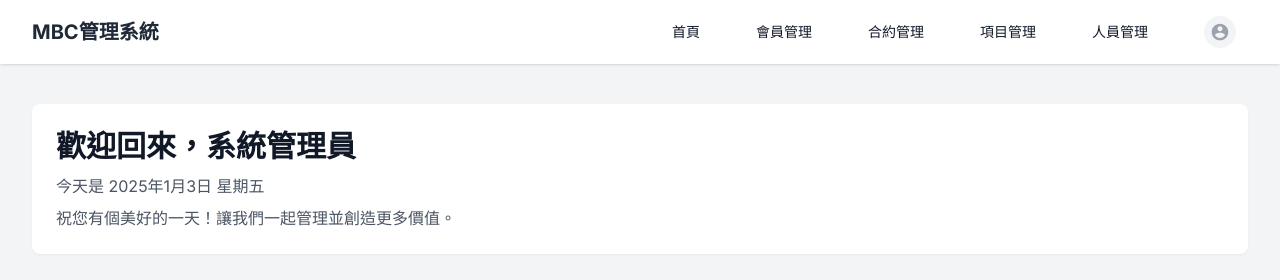
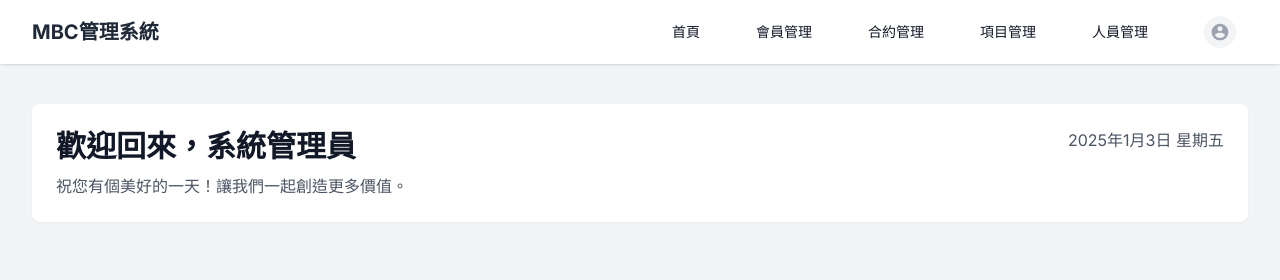
Before and after one commit to yyami731117tw/sum-crm, a Next.js app: page / in a window 1280 px wide. Shown: the top 280 px of the page. Built offline with nearby package versions, Linux system fonts and the light colour scheme; no server answers.

Commit message:
style: 調整首頁歡迎語和日期版位

```diff
--- a/pages/index.tsx
+++ b/pages/index.tsx
@@ -77,15 +77,21 @@ const IndexPage: NextPage = () => {
           <header>
             <div className="max-w-7xl mx-auto px-4 sm:px-6 lg:px-8">
               <div className="bg-white shadow-sm rounded-lg p-6 mb-8">
-                <h1 className="text-3xl font-bold leading-tight text-gray-900 mb-2">
-                  歡迎回來，{user.nickname || user.name}
-                </h1>
-                <p className="text-gray-600">
-                  今天是 {new Date().toLocaleDateString('zh-TW', { year: 'numeric', month: 'long', day: 'numeric', weekday: 'long' })}
-                </p>
-                <p className="text-gray-600 mt-2">
-                  祝您有個美好的一天！讓我們一起管理並創造更多價值。
-                </p>
+                <div className="flex justify-between items-start">
+                  <div>
+                    <h1 className="text-3xl font-bold leading-tight text-gray-900 mb-2">
+                      歡迎回來，{user.nickname || user.name}
+                    </h1>
+                    <p className="text-gray-600 mt-2">
+                      祝您有個美好的一天！讓我們一起創造更多價值。
+                    </p>
+                  </div>
+                  <div className="text-right">
+                    <p className="text-gray-600">
+                      {new Date().toLocaleDateString('zh-TW', { year: 'numeric', month: 'long', day: 'numeric', weekday: 'long' })}
+                    </p>
+                  </div>
+                </div>
               </div>
             </div>
           </header>
```
